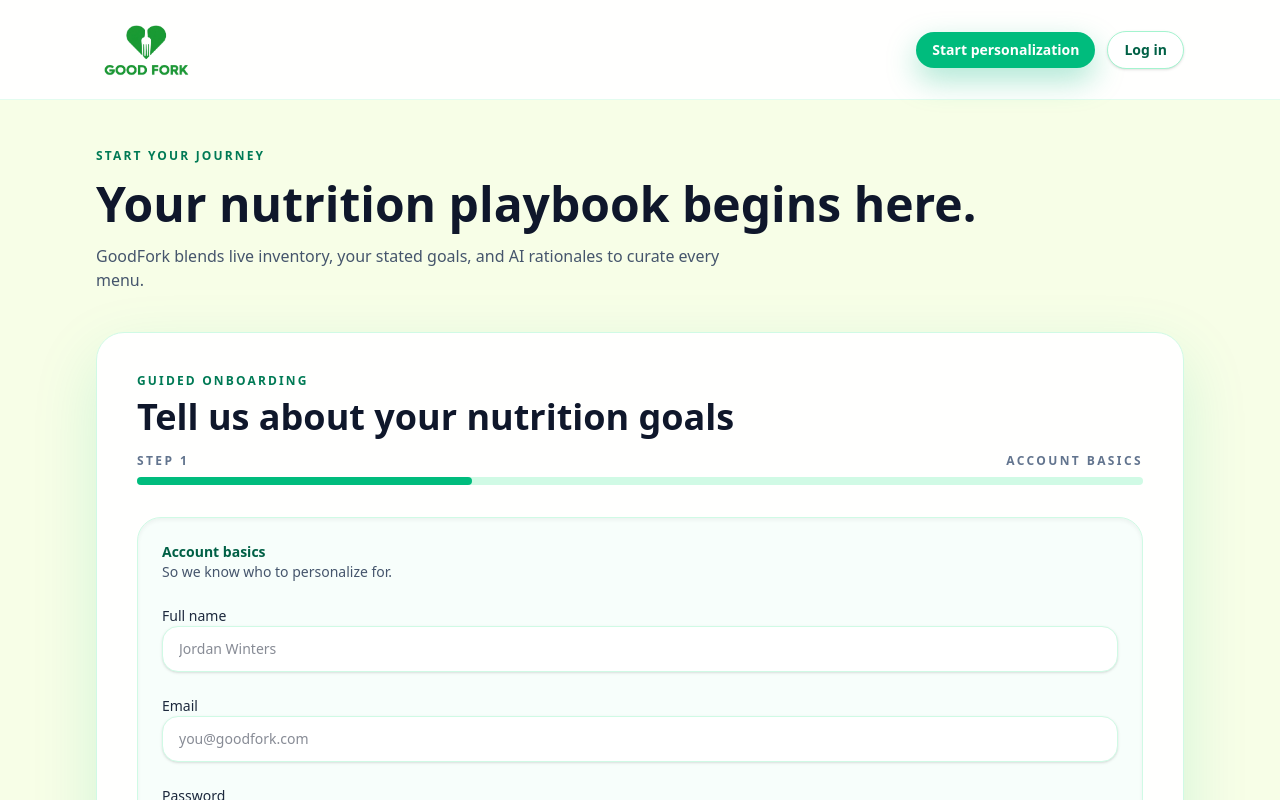
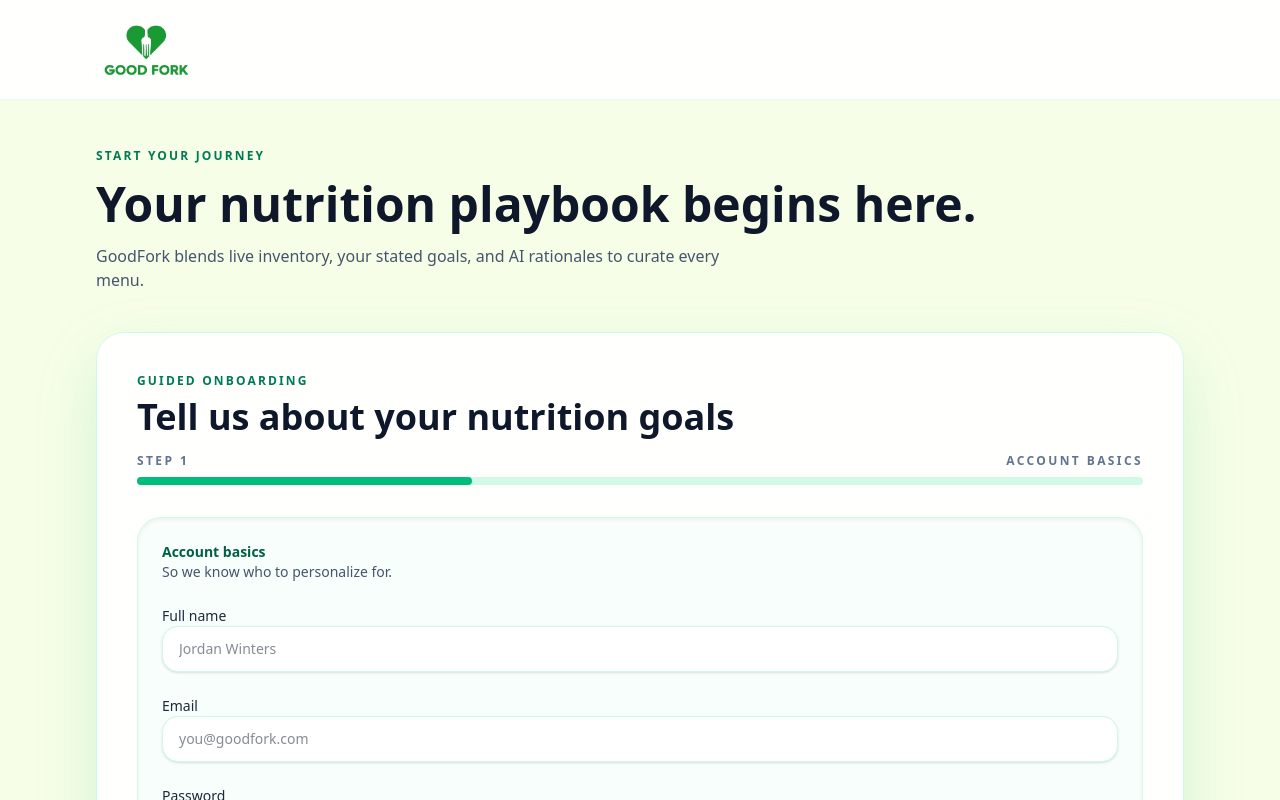
Before and after one commit to vishalcargill/goodfork, a Next.js app: page /onboarding in a window 1280 px wide. Shown: the top 800 px of the page. Built offline with nearby package versions, Linux system fonts and the light colour scheme.

Commit message:
feat: update header component to conditionally show CTAs and add login section

```diff
--- a/src/app/page.tsx
+++ b/src/app/page.tsx
@@ -52,7 +52,10 @@ export default function Home() {
           </div>
         </section>
 
-        <section className='grid gap-10 rounded-[36px] border border-emerald-100 bg-white/85 p-8 shadow-[0_30px_90px_rgba(16,185,129,0.12)] backdrop-blur lg:grid-cols-[1.1fr_0.9fr] lg:items-center'>
+        <section
+          id='login'
+          className='grid gap-10 rounded-[36px] border border-emerald-100 bg-white/85 p-8 shadow-[0_30px_90px_rgba(16,185,129,0.12)] backdrop-blur lg:grid-cols-[1.1fr_0.9fr] lg:items-center'
+        >
           <div className='space-y-4'>
             <p className='text-xs font-semibold uppercase tracking-[0.25em] text-emerald-600'>Already onboarded?</p>
             <h2 className='text-3xl font-semibold text-slate-900'>Hop back in without the fluff.</h2>
--- a/src/components/navigation/header.component.tsx
+++ b/src/components/navigation/header.component.tsx
@@ -1,16 +1,23 @@
+"use client";
+
 import Link from "next/link";
+import { usePathname } from "next/navigation";
 
 import { Logo } from "@/components/common/logo.component";
 import { SmoothScrollLink } from "@/components/common/smooth-scroll-link";
 
 export function Header() {
+  const pathname = usePathname();
+  const showCtas = pathname === "/";
+
   return (
     <header className='sticky top-0 z-20 border-b border-emerald-100/60 bg-white/90 backdrop-blur'>
-      <div className='mx-auto flex max-w-6xl items-center justify-between px-4 py-4 sm:px-6 lg:px-8'>
+      <div className='mx-auto flex max-w-6xl items-center px-4 py-4 sm:px-6 lg:px-8'>
         <Link href='/' aria-label='GoodFork home' className='inline-flex items-center'>
           <Logo />
         </Link>
-        <div className='flex items-center gap-3'>
+        {showCtas && (
+          <div className='ml-auto flex items-center gap-3'>
             <Link
               href='/onboarding'
               className='rounded-full bg-emerald-500 px-4 py-2 text-sm font-semibold text-white shadow-[0_12px_30px_rgba(16,185,129,0.35)] transition hover:-translate-y-0.5'
@@ -24,6 +31,7 @@ export function Header() {
               Log in
             </SmoothScrollLink>
           </div>
+        )}
       </div>
     </header>
   );
```
Also changed, not shown: 1 other file (tests, documents, lock files or other folders). Lines whose indentation alone changed are shown as unchanged.
